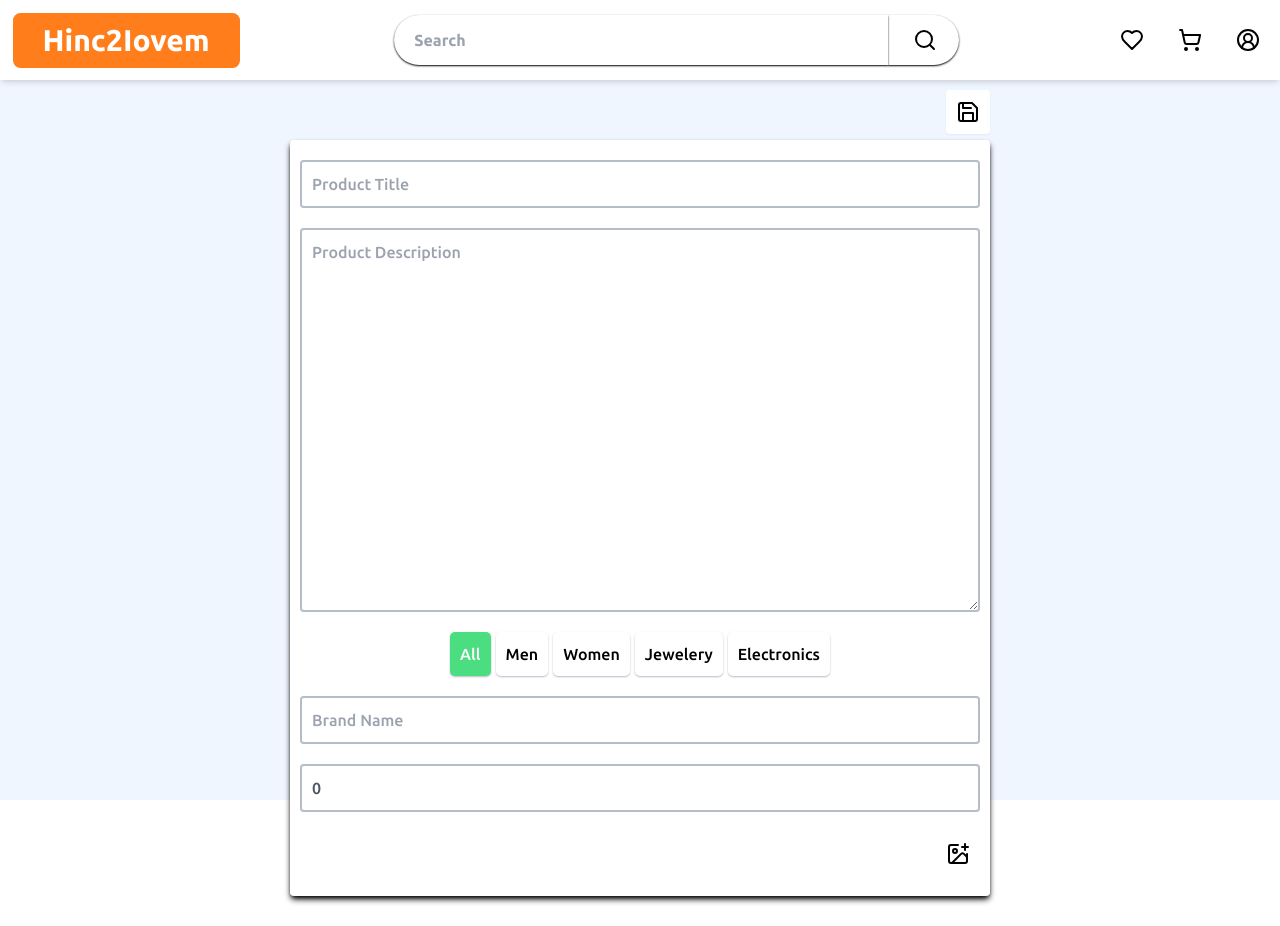
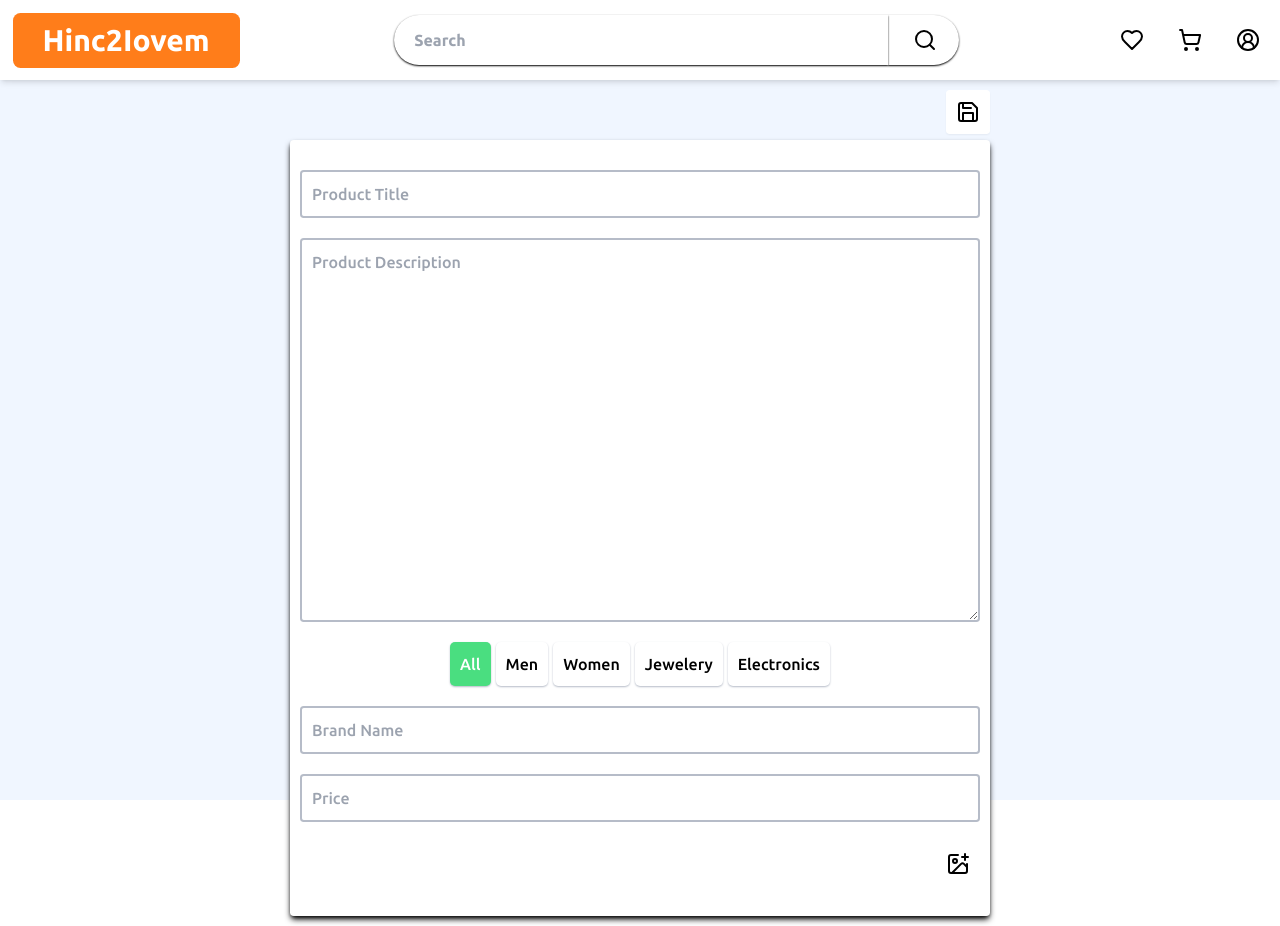
Before and after one commit to Hinc2Iovem/EcommerceFront, a React (Vite) app: page /add/products in a window 1280 px wide. Built offline with nearby package versions, Linux system fonts and the light colour scheme.

Commit message:
renamed ConfigureProducts to AddProducts

```diff
--- a/src/App.tsx
+++ b/src/App.tsx
@@ -1,6 +1,7 @@
 import { Route, Routes } from "react-router-dom";
 import { AuthProvider } from "./context/AuthContext";
 import Cart from "./features/Cart/Cart";
+import Favourite from "./features/Favourite/Favourite";
 import Login from "./features/Login/Login";
 import Profile from "./features/Profile/Profile";
 import Register from "./features/Register/Register";
@@ -8,11 +9,10 @@ import Shop from "./features/Shop/Shop";
 import SingleItemPage from "./features/Shop/SingleItemPage/SingleItemPage";
 import Layout from "./pages/Layout";
 import LayoutCart from "./pages/LayoutCart";
+import LayoutDefault from "./pages/LayoutDefault";
 import Missing from "./pages/Missing";
 import Unauthorized from "./pages/Unauthorized";
-import LayoutDefault from "./pages/LayoutDefault";
-import Favourite from "./features/Favourite/Favourite";
-import ConfigureProducts from "./features/ConfigureProducts/ConfigureProducts";
+import AddProducts from "./features/AddProducts/AddProducts";
 
 export default function App() {
   return (
@@ -44,7 +44,7 @@ export default function App() {
             </Route>
 
             <Route element={<LayoutDefault />} path="add/products">
-              <Route element={<ConfigureProducts />} index />
+              <Route element={<AddProducts />} index />
             </Route>
             <Route element={<Missing />} path="*" />
           </Route>
--- a/src/features/ConfigureProducts/ConfigureProducts.tsx
+++ b/src/features/AddProducts/AddProducts.tsx
@@ -1,15 +1,15 @@
 import { useState } from "react";
 import Header from "../../components/Header/Header";
 import { CATEGORIES } from "../../const/PillsCategories";
-import InputLabelGoesDown from "./InputLabelGoesDown";
+import InputLabelGoesDown from "../shared/InputLabelGoesDown";
 import { ImagePlus, Save } from "lucide-react";
 import ButtonHoverPromptModal from "../shared/ButtonAsideHoverPromtModal/ButtonHoverPromptModal";
 
-export default function ConfigureProducts() {
+export default function AddProducts() {
   const [currentCategory, setCurrentCategory] = useState(CATEGORIES.All);
   const [title, setTitle] = useState("");
   const [brandName, setBrandName] = useState("");
-  const [price, setPrice] = useState(0);
+  const [price, setPrice] = useState();
   const [description, setDescription] = useState("");
   console.log(price);
   console.log(title);
@@ -23,7 +23,7 @@ export default function ConfigureProducts() {
       />
       <section className="flex flex-col gap-[1rem] p-[1rem] max-w-[146rem] m-auto relative items-center">
         <form
-          className="bg-white max-w-[70rem] w-full rounded-md h-fit shadow-md shadow-black px-[1rem] py-[2rem] flex flex-col gap-[2rem] mt-[5rem] relative"
+          className="bg-white max-w-[70rem] w-full rounded-md h-fit shadow-md shadow-black px-[1rem] py-[3rem] flex flex-col gap-[2rem] mt-[5rem] relative"
           id="addProduct"
         >
           <InputLabelGoesDown
--- a/src/features/Profile/Profile.tsx
+++ b/src/features/Profile/Profile.tsx
@@ -3,8 +3,8 @@ import { useState } from "react";
 import { Link } from "react-router-dom";
 import Header from "../../components/Header/Header";
 import { CATEGORIES } from "../../const/PillsCategories";
-import LightBoxConfigure from "../shared/LightBox";
 import ButtonHoverPromptModal from "../shared/ButtonAsideHoverPromtModal/ButtonHoverPromptModal";
+import LightBox from "../shared/LightBox";
 import SearchBar from "../shared/SearchBar";
 import SellingProductsListModal from "./SellingProductsListModal";
 
@@ -137,10 +137,7 @@ export default function Profile() {
         </div>
       </section>
 
-      <LightBoxConfigure
-        isLightBox={isLightBox}
-        setIsLightBox={setIsLightBox}
-      />
+      <LightBox isLightBox={isLightBox} setIsLightBox={setIsLightBox} />
 
       <SellingProductsListModal isLightBox={isLightBox} />
     </>
```
Also changed, not shown: src/features/shared/InputLabelGoesDown.tsx (renamed from src/features/ConfigureProducts/InputLabelGoesDown.tsx).
